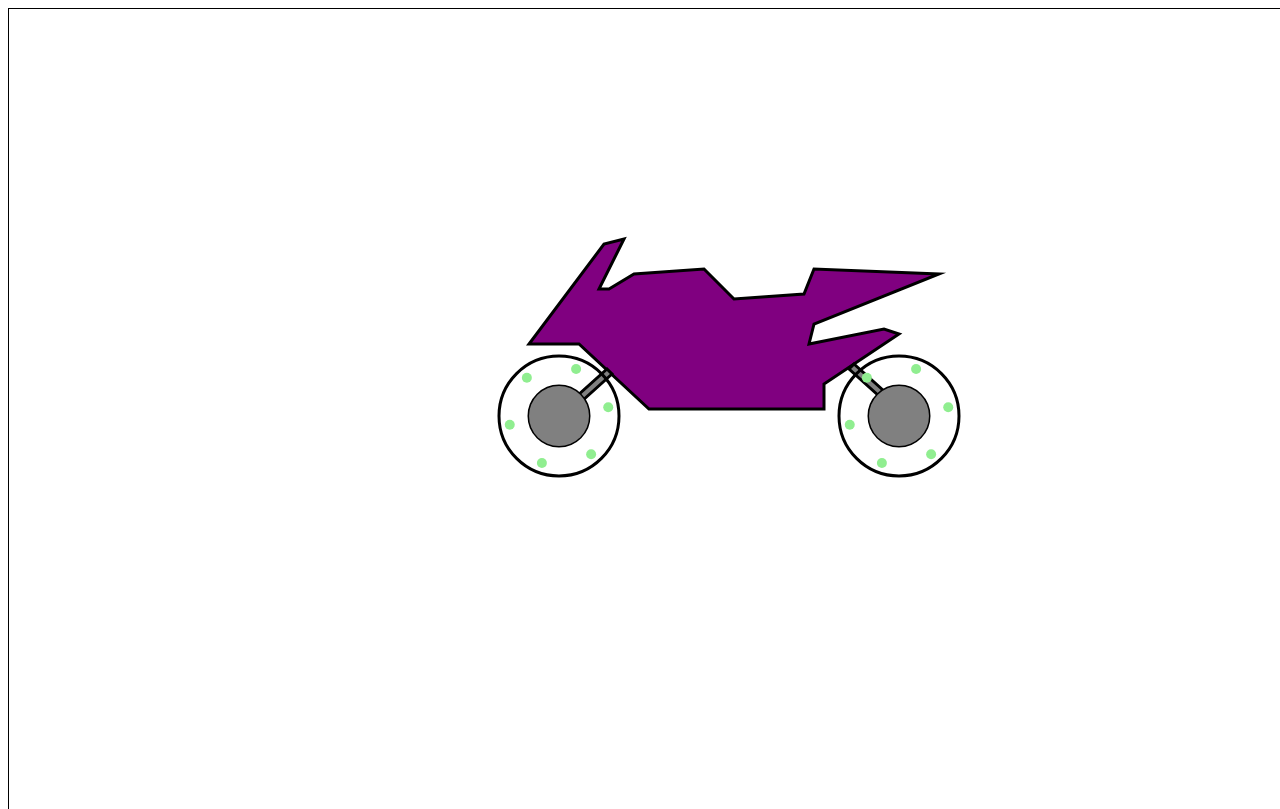
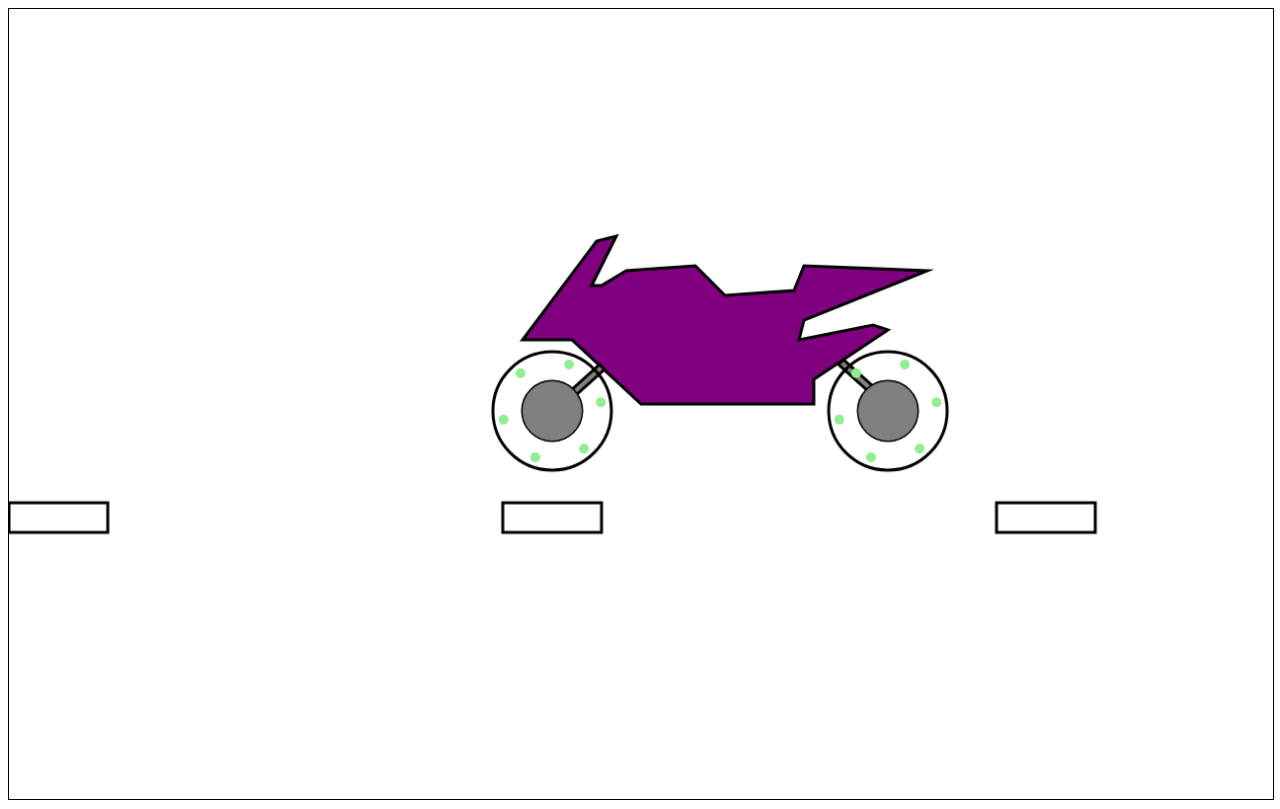
Before and after one commit to Prawien/motorcycle, a website: page src/index.html in a window 1280 px wide. Shown: the top 809 px of the page. Drawn offline with Linux system fonts and the light colour scheme.

Commit message:
Added road stripes.

```diff
--- a/src/css/style.css
+++ b/src/css/style.css
@@ -1,7 +1,9 @@
 body {
-
+  overflow: hidden;
 }
 
 #canvas {
+  width: 100%;
+  height: 100%;
   border: 1px solid black;
 }
--- a/src/main.js
+++ b/src/main.js
@@ -5,12 +5,17 @@ const TWO_PI = Math.PI * 2;
 
 let time = 0;
 const timeStep = (1/60);
+const baseSpeed = 5;
+let speed = baseSpeed;
+const maxSpeed = 35;
+const roadWidth = 4500;
+
+let road;
 let motor1;
 let wheel1;
 let wheel2;
-const baseSpeed = 5;
-let speed = baseSpeed;
-const maxSpeed = 35;
+
+
 
 const hold = new Hold({
   element: canvas,
@@ -36,6 +41,7 @@ function initCanvas(){
   ctx = canvas.getContext('2d');
 
   motor1 = new Motorcycle(middleX, middleY);
+  road = new Road(middleX, middleY+100);
 }
 
 window.requestAnimFrame = (function(){
@@ -61,6 +67,7 @@ function loop(){
 function update(){
   ctx.clearRect(0, 0, canvas.width, canvas.height);
   motor1.draw();
+  road.update();
 }
 
 //Classes
@@ -209,3 +216,52 @@ class Wheel {
     ctx.lineTo(this.x, this.y);
   }
 }
+
+class Road {
+  constructor(x, y){
+    this.x = x;
+    this.y = y;
+    this.inBetween = 500;
+    this.amount = this.calcAmount();
+    this.stripes = [];
+
+    this.draw();
+  }
+  draw(){
+    for(let i = 0;i < this.amount; i++){
+      const curStripe = new RoadStripe((i*this.inBetween), this.y);
+      this.stripes.push(curStripe);
+    }
+  }
+  update(){
+    for(let i = 0;i < this.stripes.length;i++){
+      this.stripes[i].update();
+    }
+  }
+  calcAmount(){
+    let curAmount = 1 + (roadWidth / this.inBetween);
+    return Math.floor(curAmount);
+  }
+}
+
+class RoadStripe {
+  constructor(x, y){
+    this.x = x;
+    this.y = y;
+    this.width = 100;
+    this.height = 30;
+
+    this.draw();
+  }
+  draw(){
+    ctx.strokeRect(this.x, this.y, this.width, this.height);
+  }
+  update(){
+    if(this.x >= roadWidth){
+      this.x -= roadWidth + 500;
+    } else {
+      this.x += 3 * speed;
+    }
+    this.draw();
+  }
+}
```
